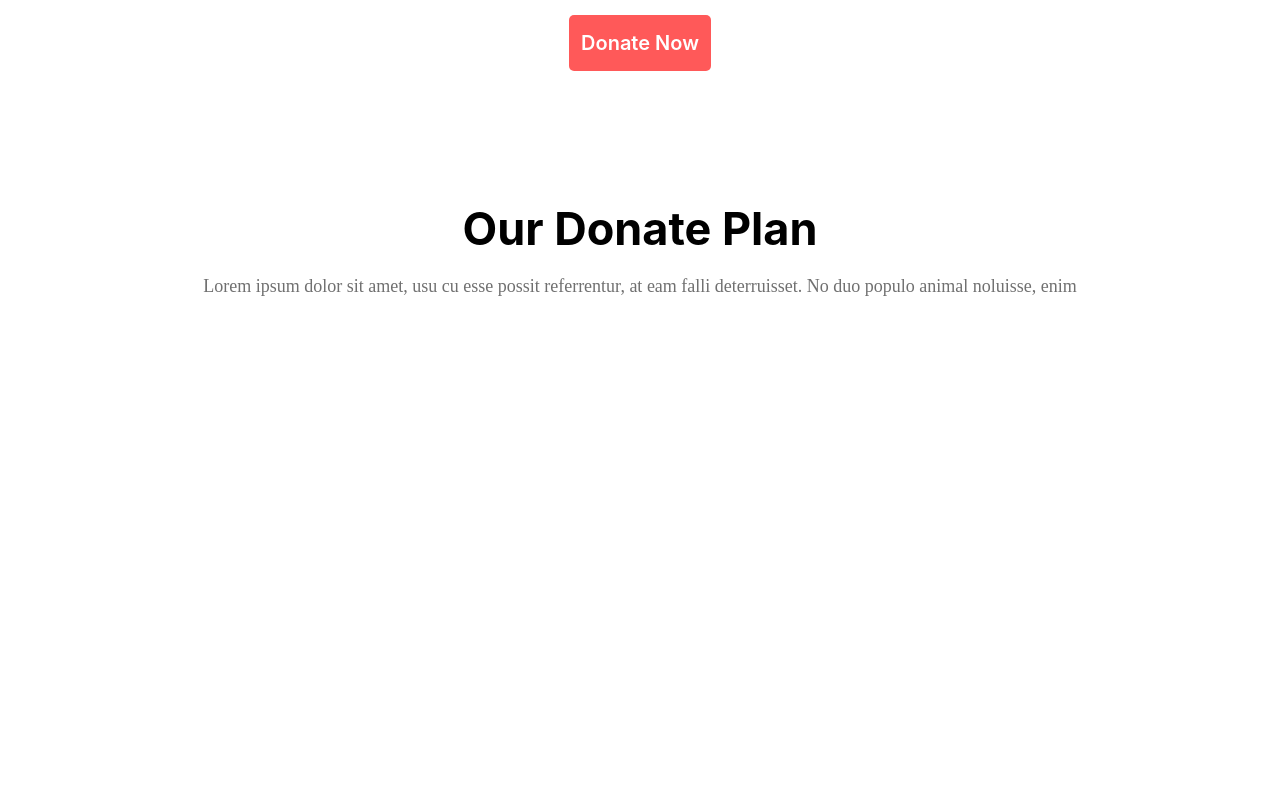
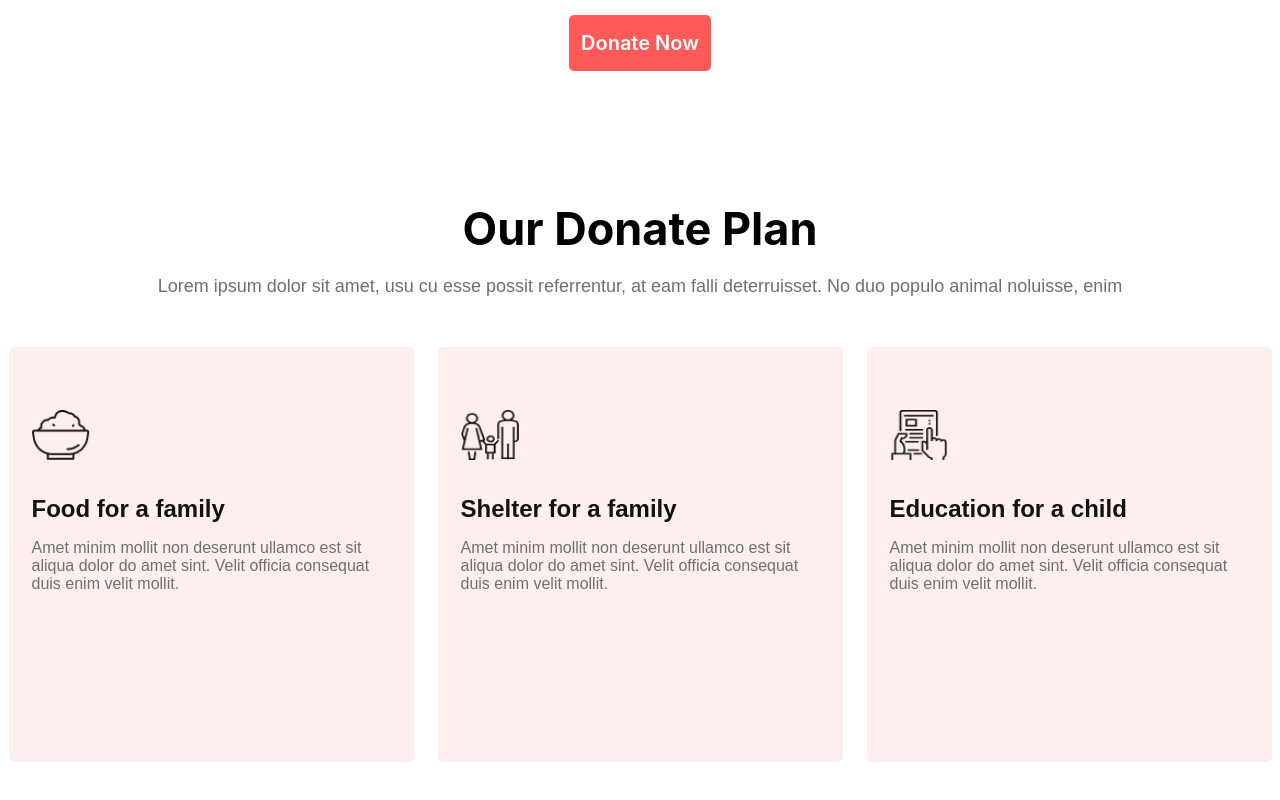
Before and after one commit to mxsami/donate-today-main, a plain HTML site: page index.html in a window 1280 px wide. Shown: the part 1231-2031 px from the top of the page. Before the commit the page ends 1578 px from the top, so only its background shows below. Drawn offline with Linux system fonts and the light colour scheme.

Commit message:
Donate-Today Section Complect

```diff
--- a/index.html
+++ b/index.html
@@ -45,5 +45,23 @@
         <h1>Our Donate Plan</h1>
         <p>Lorem ipsum dolor sit amet, usu cu esse possit referrentur, at eam falli deterruisset. No duo populo animal noluisse, enim</p>
     </section>
+    <div class="card-section">
+        <div class="card">
+            <img src="./icons/food.png" alt="" class="card-img">
+            <h3 class="card-title">Food for a family</h3>
+            <p class="card-description">Amet minim mollit non deserunt ullamco est sit aliqua dolor do amet sint. Velit officia consequat duis enim velit mollit.</p>
+        </div>
+        <div class="card">
+            <img src="./icons/shelter.png" alt="" class="card-img">
+            <h3 class="card-title">Shelter for a family</h3>
+            <p class="card-description">Amet minim mollit non deserunt ullamco est sit aliqua dolor do amet sint. Velit officia consequat duis enim velit mollit.</p>
+        </div>
+        <div class="card">
+            <img src="./icons/Frame-1.png" alt="" class="card-img">
+            <h3 class="card-title">Education for a child</h3>
+            <p class="card-description">Amet minim mollit non deserunt ullamco est sit aliqua dolor do amet sint. Velit officia consequat duis enim velit mollit.</p>
+        </div>
+    </div>
+
 </body>
 </html>
--- a/style.css
+++ b/style.css
@@ -1,10 +1,10 @@
 * {
     margin: 0;
-    font-family: 'Inter';
+    font-family: 'Inter', sans-serif;
 }
 
 p {
-    font-family: 'Poppins';
+    font-family: 'Poppins', sans-serif;
 }
 
 /* Header Section */
@@ -102,13 +102,15 @@ p {
     border: 2px solid #FF5959;
     border-radius: 5px;
 }
-.donate-now{
+
+.donate-now {
     text-align: center;
     margin-top: 60px;
 
 }
+
 .donate-now h3 {
-    font-family: 'Poppins';
+    font-family: 'Poppins', sans-serif;
     font-weight: 400;
     font-size: 18px;
     color: #B3B3B3;
@@ -116,3 +118,40 @@ p {
     padding-bottom: 10px;
     margin-bottom: 30px;
 }
+
+/* card Section */
+.card-section {
+    display: flex;
+    gap: 24px;
+    margin-bottom: 130px;
+    justify-content: center;
+}
+
+.card {
+    width: 360px;
+    height: 352px;
+    background: rgba(255, 89, 89, 0.1);
+    border-radius: 5px;
+    padding: 63px 22px 0px 23px;
+}
+
+.card .card-img {
+    width: 58.13px;
+    height: 49.77px;
+    margin-bottom: 31px;
+}
+
+.card-title {
+    font-family: 'Poppins', sans-serif;
+    font-weight: 600;
+    font-size: 24px;
+    color: #121212;
+    padding-bottom: 16px;
+}
+
+.card-description {
+    color: #707070;
+    font-weight: 400;
+    font-size: 16px;
+}
+/* blog Section */
```
